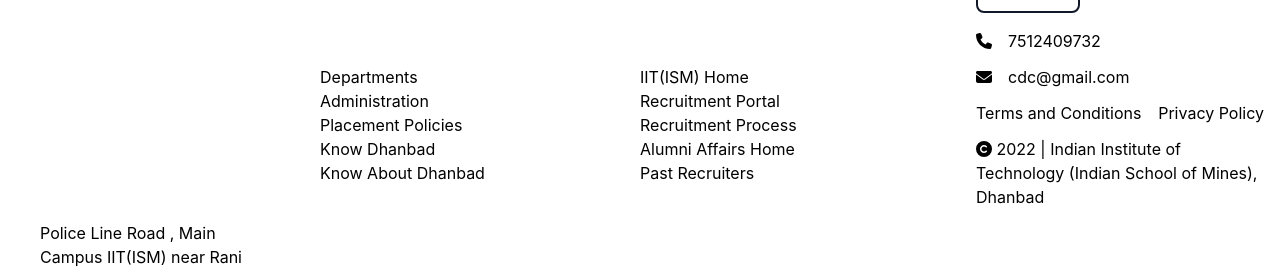
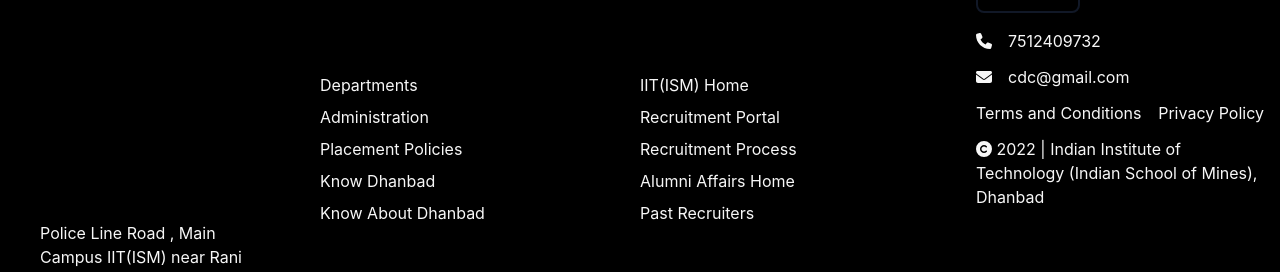
Before and after one commit to MejarKumar/Indulge, a React (Create React App) app in the folder client/: page /home in a window 1280 px wide. Shown: the part 1203-1475 px from the top of the page. Built offline with nearby package versions, Linux system fonts and the light colour scheme.

Commit message:
footer improvement

```diff
--- a/client/src/pages/Home.jsx
+++ b/client/src/pages/Home.jsx
@@ -141,7 +141,7 @@
       <br />
 
       {/* footer */}
-      <div className={styles.container}>
+      <div className={styles.container} style={{backgroundColor:"black", color:"#F7F7F7"}}>
         <div className={styles.logo}>logo</div>
         <div className={styles.address}>
           <p className="px-10 my-3 text-left ">
@@ -180,23 +180,23 @@
         </div>
         <div className={styles.useful_links_link}>
           <ul className="text-left">
-            <li>
+            <li  className="my-2" >
               {" "}
               <Link to="/login">Departments</Link>
             </li>
-            <li>
+            <li className="my-2" >
               {" "}
               <Link to="/login">Administration</Link>
             </li>
-            <li>
+            <li className="my-2" >
               {" "}
               <Link to="/login">Placement Policies</Link>
             </li>
-            <li>
+            <li className="my-2" >
               {" "}
               <Link to="/login">Know Dhanbad</Link>
             </li>
-            <li>
+            <li className="my-2" >
               {" "}
               <Link to="/login">Know About Dhanbad</Link>
             </li>
@@ -209,23 +209,23 @@
         </div>
         <div className={styles.direct_links_link}>
           <ul className="text-left">
-            <li>
+            <li  className="my-2" >
               {" "}
               <Link to="/login">IIT(ISM) Home</Link>
             </li>
-            <li>
+            <li className="my-2" >
               {" "}
               <Link to="/login">Recruitment Portal</Link>
             </li>
-            <li>
+            <li className="my-2" >
               {" "}
               <Link to="/login">Recruitment Process</Link>
             </li>
-            <li>
+            <li className="my-2" >
               {" "}
               <Link to="/login">Alumni Affairs Home</Link>
             </li>
-            <li>
+            <li className="my-2" >
               {" "}
               <Link to="/login">Past Recruiters</Link>
             </li>
```
